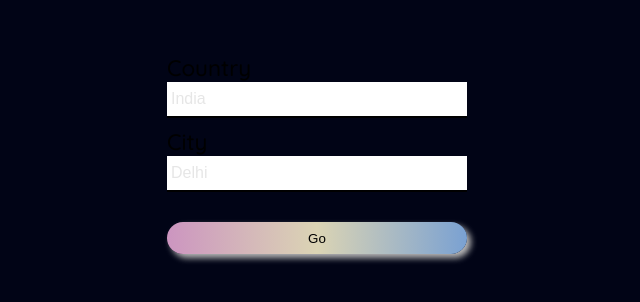
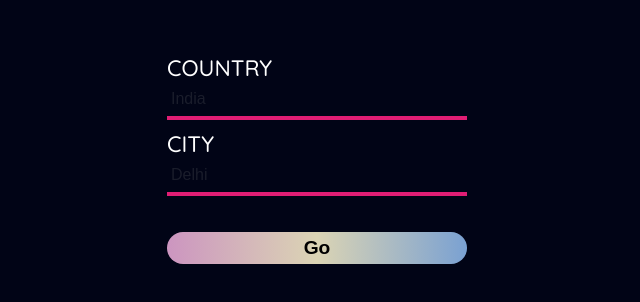
Before and after one commit to PrathamKumar14/weather-app, a React (Create React App) app: page / in a window 1280 px wide. Shown: the part 146-448 px from the top of the page, without its empty margins (323-963 px from the left). Built offline with nearby package versions, Linux system fonts and the light colour scheme.

Commit message:
change form colors

```diff
--- a/src/components/weather.css
+++ b/src/components/weather.css
@@ -21,20 +21,23 @@ form {
 label {
   font-family: quicksand;
   font-size: 1.4em;
+  color: white;
+  text-transform: uppercase;
 }
 
 input {
+  background-color: transparent;
   border: none;
   height: 26px;
   margin-bottom: 10px;
   padding: 4px;
   font-size: 1em;
-  border-bottom: 2px solid black;
+  border-bottom: 4px solid #e11d74;
   transition: all 0.5s;
+  color: white;
 }
 
 input:focus {
-  border-bottom: 2px solid #e11d74;
   outline: none;
 }
 
@@ -45,16 +48,18 @@ input::placeholder {
 button {
   background: linear-gradient(to right, #cc95c0, #dbd4b4, #7aa1d2);
   border: none;
-  margin-top: 20px;
+  margin-top: 26px;
   border-radius: 20px;
   height: 32px;
-  box-shadow: 4px 4px 6px #b9b9b9;
   cursor: pointer;
   transition: 0.5s;
+  font-size: 1.2rem;
+  font-weight: bold;
 }
 
 button:hover {
   box-shadow: none;
+  background: linear-gradient(to left, #cc95c0, #dbd4b4, #7aa1d2);
 }
 
 button:focus {
```
